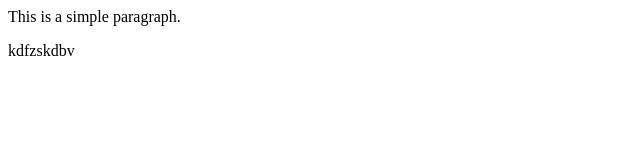
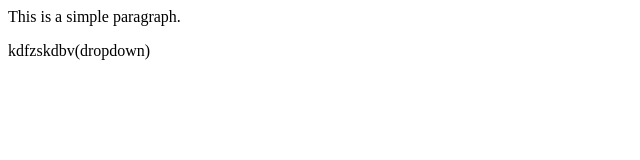
Before and after one commit to kusuuumesh23/localrepo, a plain HTML site: page index.html in a window 1280 px wide. Shown: the full height of the page, 0-640 px from the left. Drawn offline with Linux system fonts and the light colour scheme.

Commit message:
added dropdown

```diff
--- a/index.html
+++ b/index.html
@@ -1,2 +1,2 @@
 <p>This is a simple paragraph.</p>
-<p> kdfzskdbv</p>
+<p> kdfzskdbv(dropdown)</p>
```
